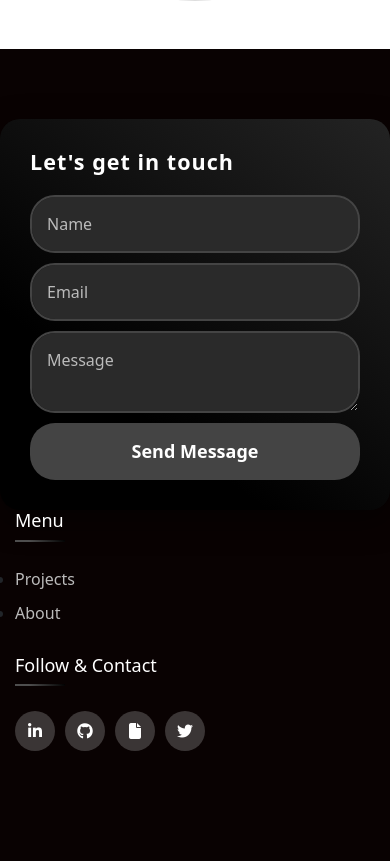
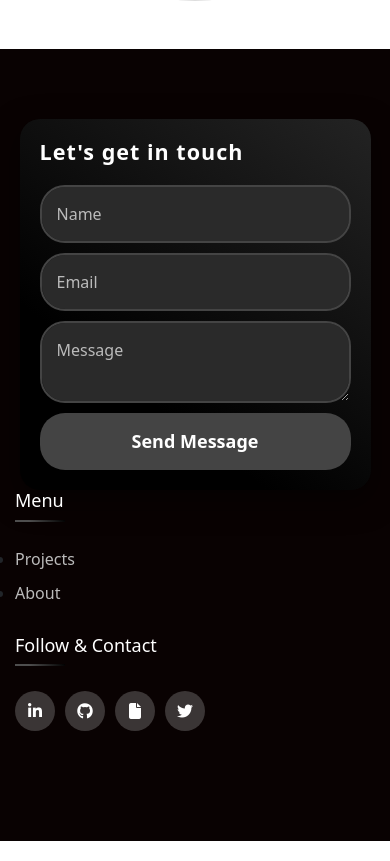
Before and after one commit to josealarconchacon/josealarconchacon, an Angular app: page /contact in a window 390 px wide. Shown: the part 3792-4653 px from the top of the page. Built offline with nearby package versions, Linux system fonts and the light colour scheme.

Commit message:
footer content is responsive

```diff
--- a/src/app/contact/contact.component.css
+++ b/src/app/contact/contact.component.css
@@ -28,7 +28,6 @@ html {
 
 .contact-form {
   max-width: 450px;
-  max-height: 450px;
   margin: 0 auto;
   padding: 30px;
   background: linear-gradient(217deg, #232323, #000000 70.71%);
@@ -47,7 +46,6 @@ html {
 
 .contact-form .form-group {
   margin-bottom: 10px;
-  max-height: 150px;
 }
 
 .contact-form .form-control {
@@ -60,12 +58,13 @@ html {
   color: #ffffff;
   transition: border-color 0.3s, background-color 0.3s;
   outline: none;
+}
 
-  &:focus {
+.contact-form .form-control:focus {
   border-color: #000000;
   background: linear-gradient(217deg, #000000, #232323 70.71%);
 }
-}
+
 ::placeholder {
   color: #bbbbbb;
 }
@@ -81,21 +80,22 @@ html {
   font-weight: bold;
   cursor: pointer;
   transition: background 0.3s, transform 0.2s;
+}
 
-  &:hover {
+.contact-form .submit-btn:hover {
   background: linear-gradient(217deg, #232323, #000000 70.71%);
   transform: translateY(-2px);
 }
 
-  &:disabled {
+.contact-form .submit-btn:disabled {
   background: #444;
   cursor: not-allowed;
 }
-}
 
 .footer-col {
-  width: 25%;
+  flex: 1 1 25%;
   padding: 0 15px;
+  min-width: 250px;
 }
 
 .footer-col h4 {
@@ -129,10 +129,10 @@ html {
   font-weight: 300;
   display: block;
   transition: all 0.3s ease;
+}
 
-  &:hover {
+.footer-col ul li a:hover {
   color: #4e4e4e;
-  }
 }
 
 .footer-col .social-links a {
@@ -146,22 +146,26 @@ html {
   border-radius: 50%;
   color: #ffffff;
   transition: all 0.5s ease;
+}
 
-  &:hover {
+.footer-col .social-links a:hover {
   background: linear-gradient(217deg, #000000, #4e4e4e 70.71%);
   color: #ffffff;
 }
-}
 
-@media (max-width: 767px) {
+@media (max-width: 991px) {
   .footer-col {
-    width: 50%;
+    flex: 1 1 50%;
     margin-bottom: 30px;
   }
 }
 
-@media (max-width: 574px) {
+@media (max-width: 575px) {
   .footer-col {
-    width: 100%;
+    flex: 1 1 100%;
+  }
+  .contact-form {
+    max-width: 90%;
+    padding: 20px;
   }
 }
```
Lines whose indentation alone changed are shown as unchanged.
